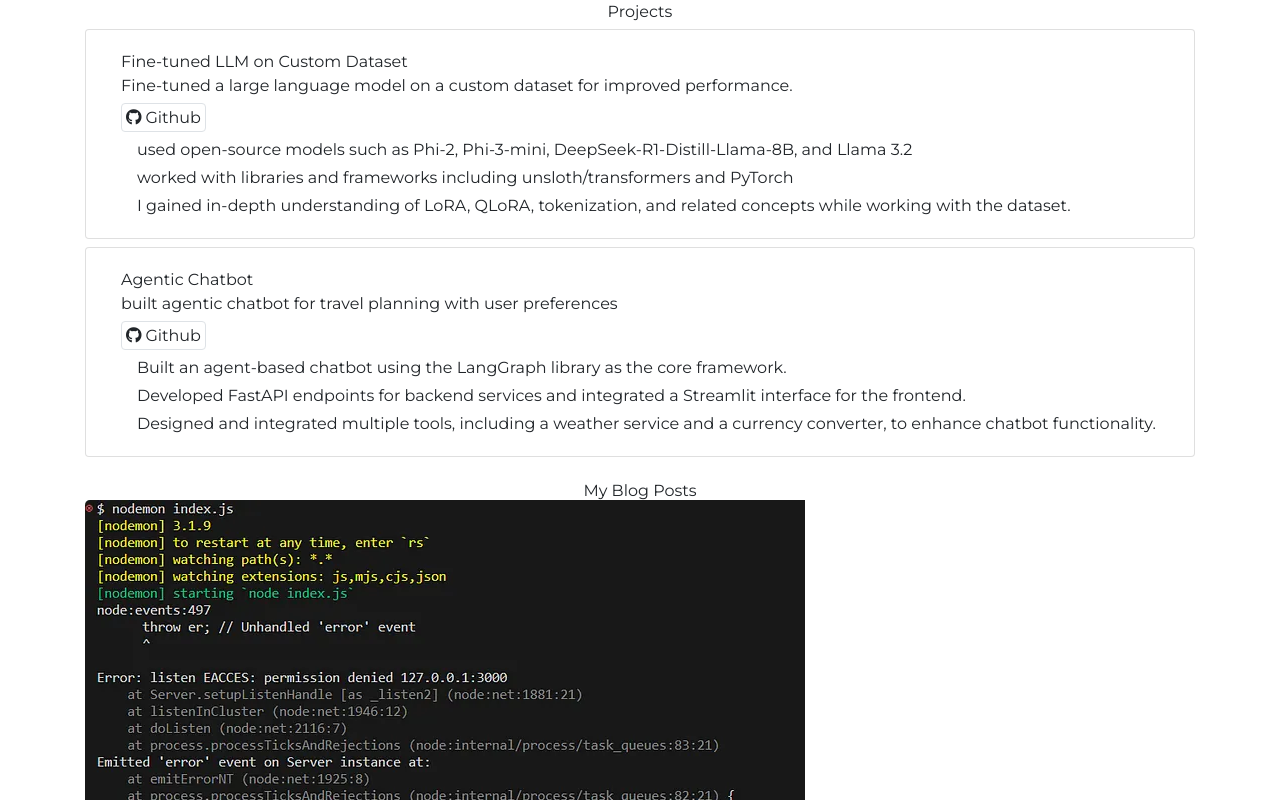
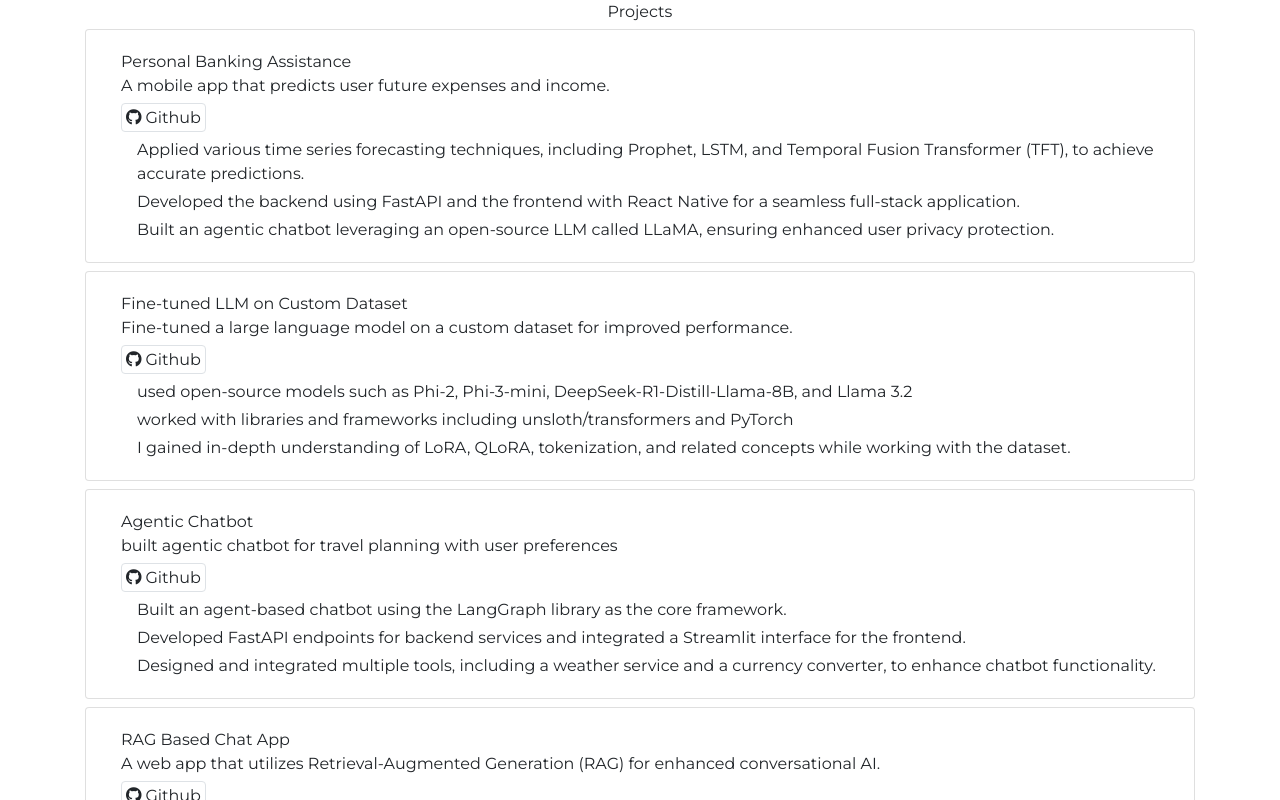
Before and after one commit to Kalindu-C/portfolio-fronend, a React (Vite) app: page / in a window 1280 px wide. Shown: the part 9220-10020 px from the top of the page. Built offline with nearby package versions, Linux system fonts and the light colour scheme; some icons are missing.

Commit message:
added two projects

```diff
--- a/src/components/Projects/ProjectList.tsx
+++ b/src/components/Projects/ProjectList.tsx
@@ -10,6 +10,18 @@
         </div>
         {/* Add justify-center to center items when there's only one column */}
         <div className="grid grid-cols-1 sm:grid-cols-1 md:grid-cols-2 xl:grid-cols-3 gap-6 max-w-6xl mx-auto justify-center">
+
+          <ProjectItem
+            title="Personal Banking Assistance"
+            description="A mobile app that predicts user future expenses and income."
+            // websiteUrl="https://cloudsync.io"
+            githubUrl="https://github.com/Nadil02/bankingApp"
+            listItems={[
+              "Applied various time series forecasting techniques, including Prophet, LSTM, and Temporal Fusion Transformer (TFT), to achieve accurate predictions.",
+              "Developed the backend using FastAPI and the frontend with React Native for a seamless full-stack application.",
+              "Built an agentic chatbot leveraging an open-source LLM called LLaMA, ensuring enhanced user privacy protection.",
+            ]}
+          />
 
           {/* CloudSync Project */}
           {/* <ProjectItem
@@ -61,17 +73,18 @@
           />
 
           { /*TravelMate Project */}
-          {/* <ProjectItem
-            title="TravelMate"
-            description="Personalized Travel Itinerary Generator"
-            websiteUrl="https://travelmate.com"
-            githubUrl="https://github.com/johndoe/TravelMate"
+          <ProjectItem
+            title="RAG Based Chat App"
+            description="A web app that utilizes Retrieval-Augmented Generation (RAG) for enhanced conversational AI."
+            // websiteUrl="https://travelmate.com"
+            githubUrl="https://github.com/Kalindu-C/rag"
             listItems={[
-              "Built a web app to generate personalized travel itineraries based on user preferences",
-              "Used Google Maps API and OpenWeather API for location and weather data",
-              "Built with React, Express, and MongoDB for the backend",
+              "Built a Retrieval-Augmented Generation (RAG) pipeline leveraging LangChain to enable efficient knowledge retrieval and generation.",
+              "Developed backend APIs using FastAPI and created an interactive web interface with Streamlit.",
+              "Integrated ChromaDB as the vector database to support fast and scalable similarity search.",
+              "Implemented multi-user support and conversational capabilities to enhance user experience."
             ]}
-          /> */}
+          />
 
         </div>
       </div>
```
